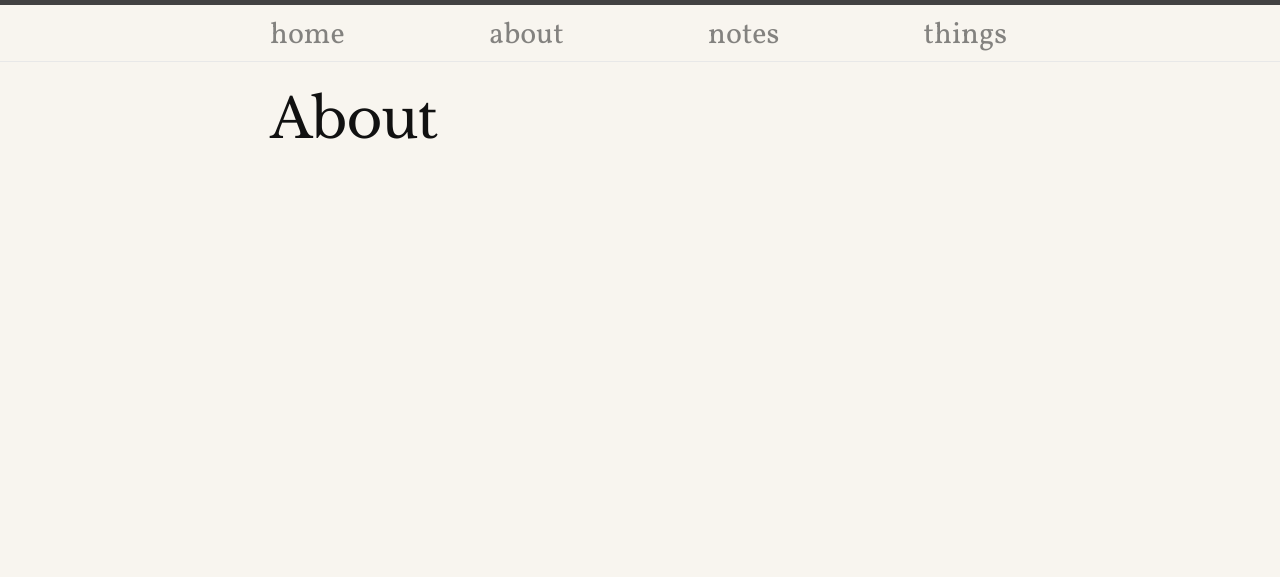
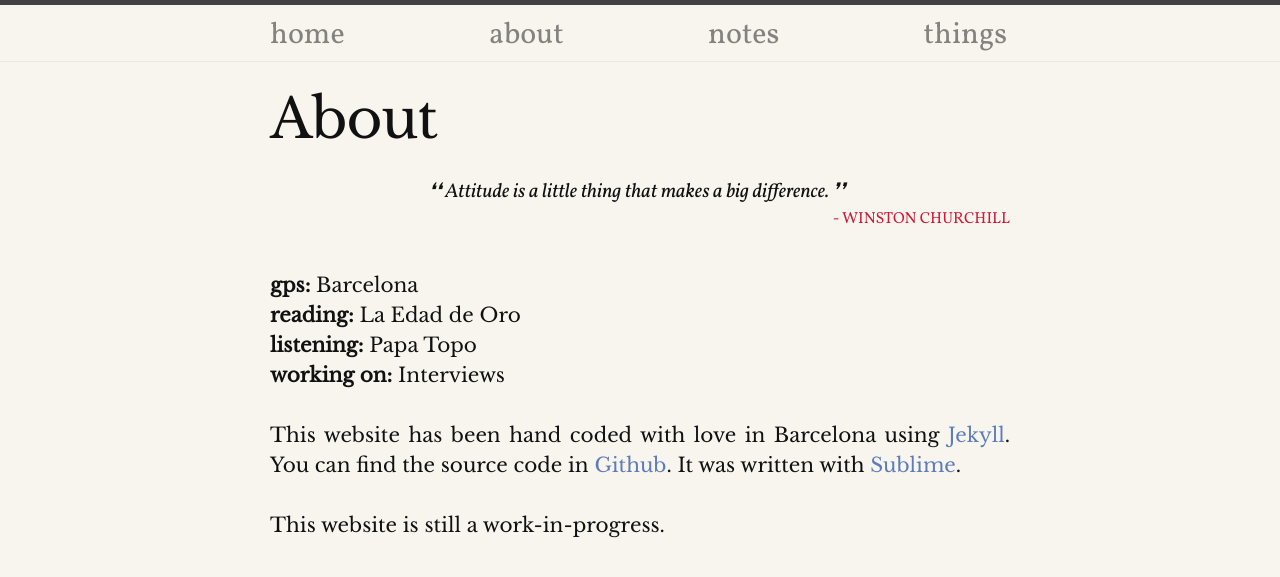
Before and after one commit to josepcasas/ctbs.me, a Jekyll site: the page built from about.html, in a window 1280 px wide. Shown: the top 577 px of the page. Built offline with Jekyll 4.4.1, drawn with Linux system fonts in a browser that asks for light colours.

Commit message:
updated config

```diff
--- a/about.html
+++ b/about.html
@@ -13,7 +13,7 @@
   </header>
 
 
-<!--  <p class="quote"> &#10075;&#10075; {{ page.quote }} &#10076;&#10076; </p>
+<p class="quote"> &#10075;&#10075; {{ page.quote }} &#10076;&#10076; </p>
   <p class="author"> - {{ page.author }} </p></br>
 
 
```
